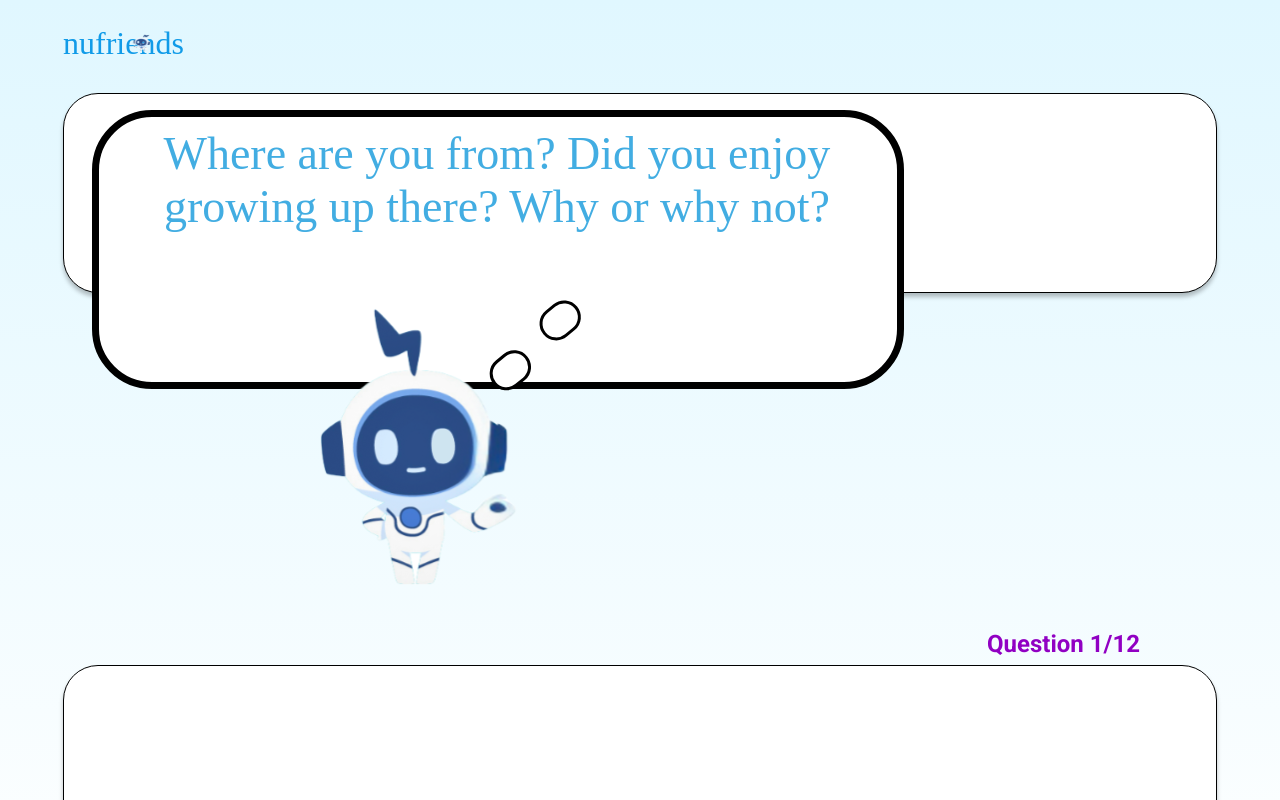
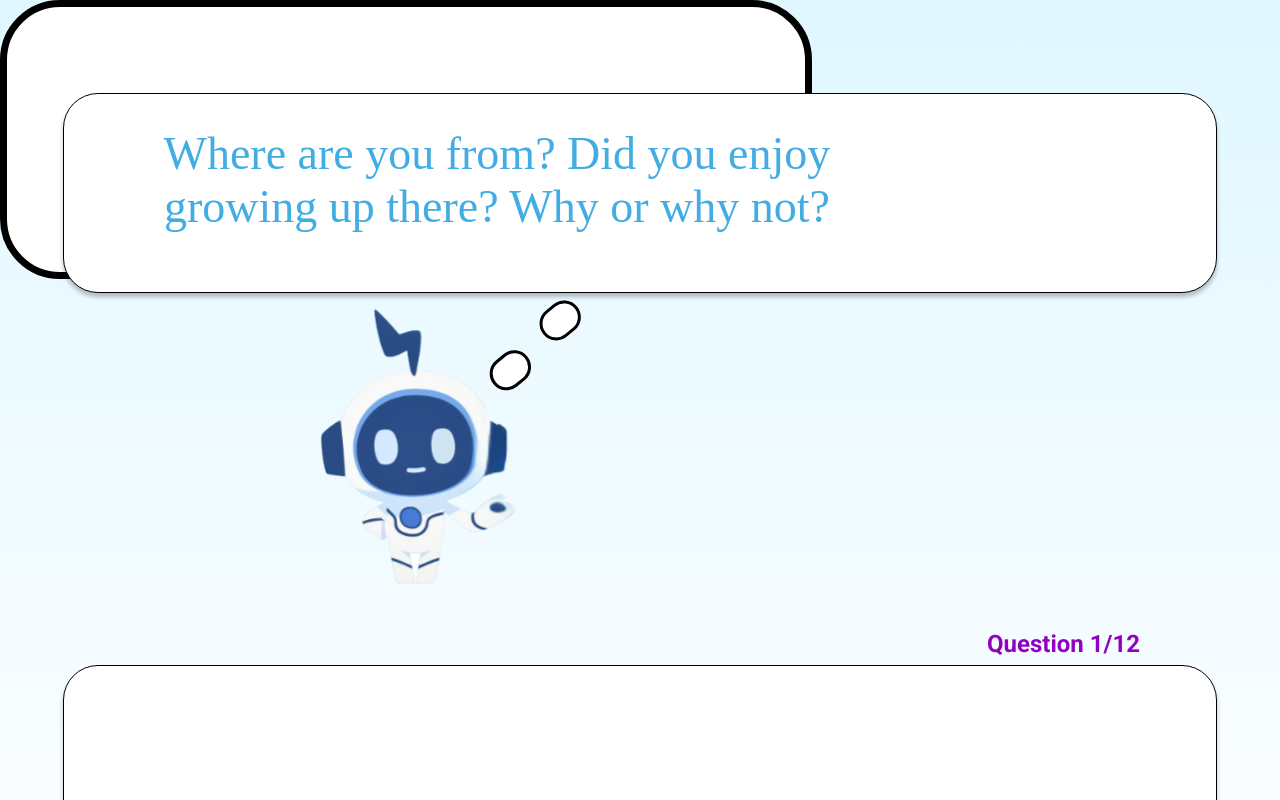
Before and after one commit to jpryor812/nufirends-final-2.2, a Next.js app: page /answer-questions-Q1 in a window 1280 px wide. Shown: the top 800 px of the page. Built offline with nearby package versions, Linux system fonts and the light colour scheme; a web font is replaced by a local one.

Commit message:
Update index.tsx

```diff
--- a/pages/answer-questions-Q1/index.tsx
+++ b/pages/answer-questions-Q1/index.tsx
@@ -4,11 +4,9 @@ import styles from './Q1.module.css';
 
 const AnswerQuestionsQ1: NextPage = () => {
     const [userAnswer, setUserAnswer] = useState(' ');
-
     const handleInputChange = (event: React.ChangeEvent<HTMLTextAreaElement>) => {
       setUserAnswer(event.target.value);
     };
-
     const handleSubmit = () => {
         console.log('Submitted answer:', userAnswer);
     };
@@ -24,12 +22,12 @@ const AnswerQuestionsQ1: NextPage = () => {
       </div>
 
       {/* Question Textbox */}
-    <div className={styles.textBoxFrame}>
-      <div className={styles.textBox}>
-        <div className={styles.textBoxRectangle} />
-        <div className={styles.whereAreYou}>Where are you from? Did you enjoy growing up there? Why or why not?</div>
-      </div>
-    </div>
+    <div className={styles.textBoxRectangle} />
+        <div className={styles.textBoxFrame}>
+          <div className={styles.textBox}>
+            <div className={styles.whereAreYou}>Where are you from? Did you enjoy growing up there? Why or why not?</div>
+          </div>
+        </div>
 
       {/* Yu Big Speak Section */}
       <div className={styles.bigYuFrame}>
```
